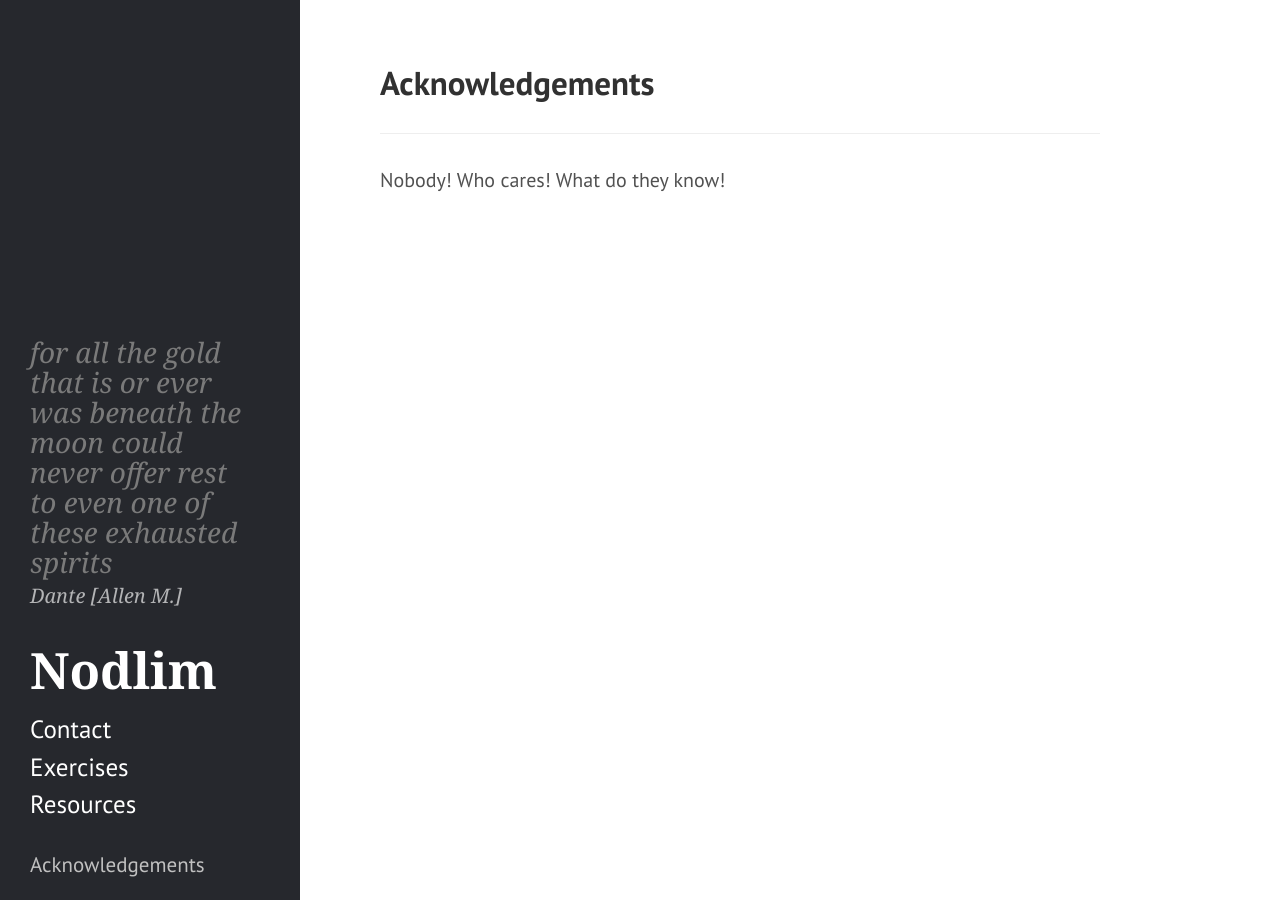
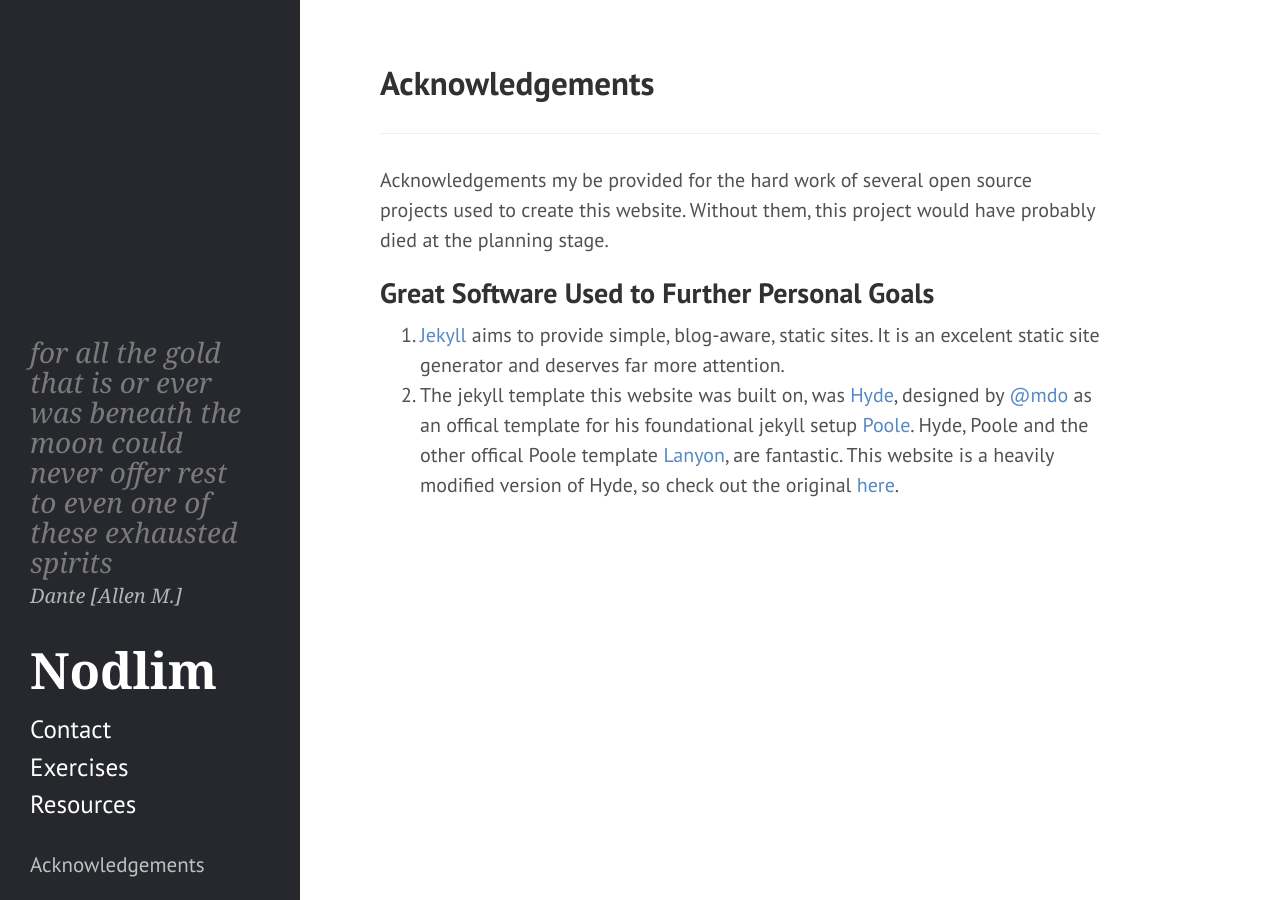
Before and after one commit to kranzuft/nodlim_old, a Jekyll site: the page built from acknowledgements.md, in a window 1280 px wide. Built offline with Jekyll 4.4.1, drawn with Linux system fonts in a browser that asks for light colours.

Commit message:
acknowledged @mdo and jekyll

```diff
--- a/acknowledgements.md
+++ b/acknowledgements.md
@@ -10,4 +10,15 @@ qcite: http://www.worldofdante.org/comedy/dante/inferno.xml/1.7
 
 <hr>
 
-Nobody! Who cares! What do they know!
+Acknowledgements my be provided for the hard work of several open source projects used to create this website. Without them, this project would have probably died at the planning stage.
+
+## Great Software Used to Further Personal Goals
+
+1. [Jekyll][jekyll] aims to provide simple, blog-aware, static sites. It is an excelent static site generator and deserves far more attention.
+2. The jekyll template this website was built on, was [Hyde][hyde], designed by [@mdo][mdo] as an offical template for his foundational jekyll setup [Poole][poole]. Hyde, Poole and the other offical Poole template [Lanyon][lanyon], are fantastic. This website is a heavily modified version of Hyde, so check out the original [here][hyde].
+
+[jekyll]: http://jekyllrb.com/
+[lanyon]: http://lanyon.getpoole.com
+[poole]: http://getpoole.com
+[mdo]: http://twitter.com/mdo
+[hyde]: http://hyde.getpoole.com
```
